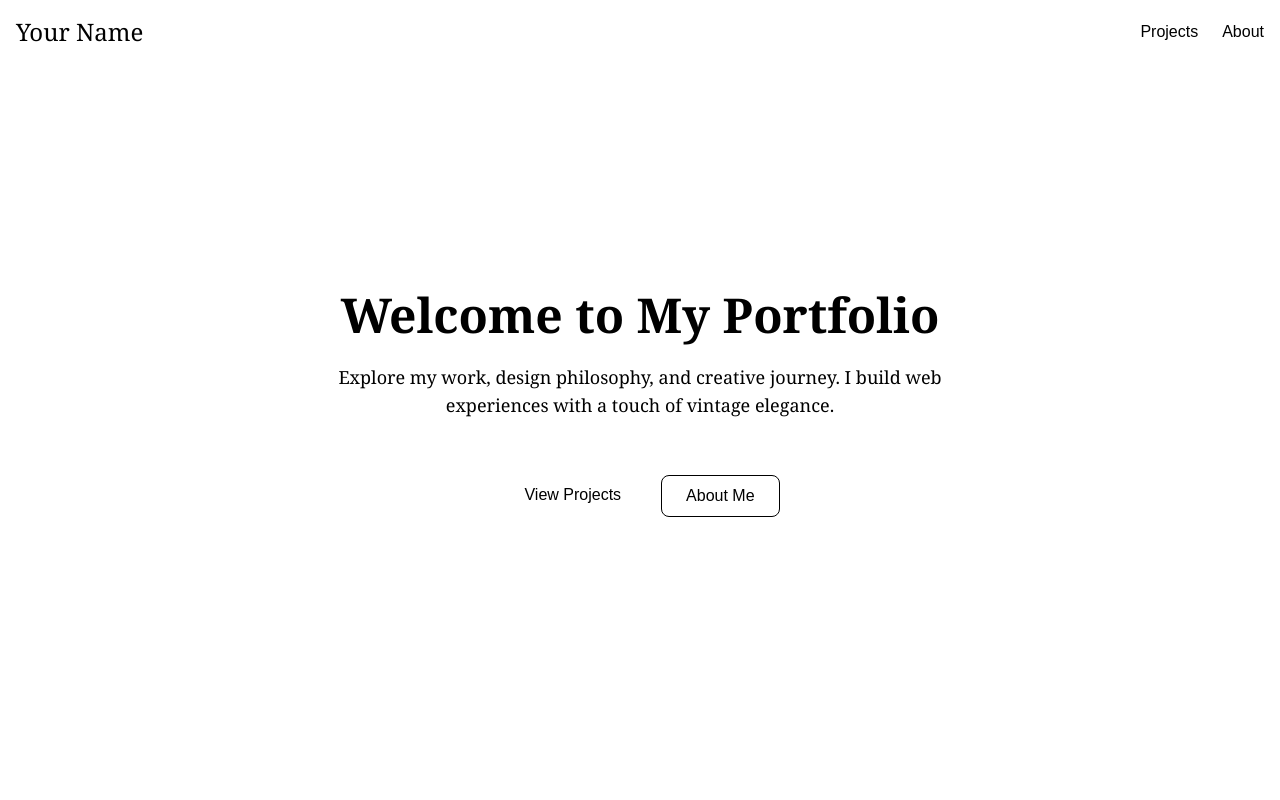
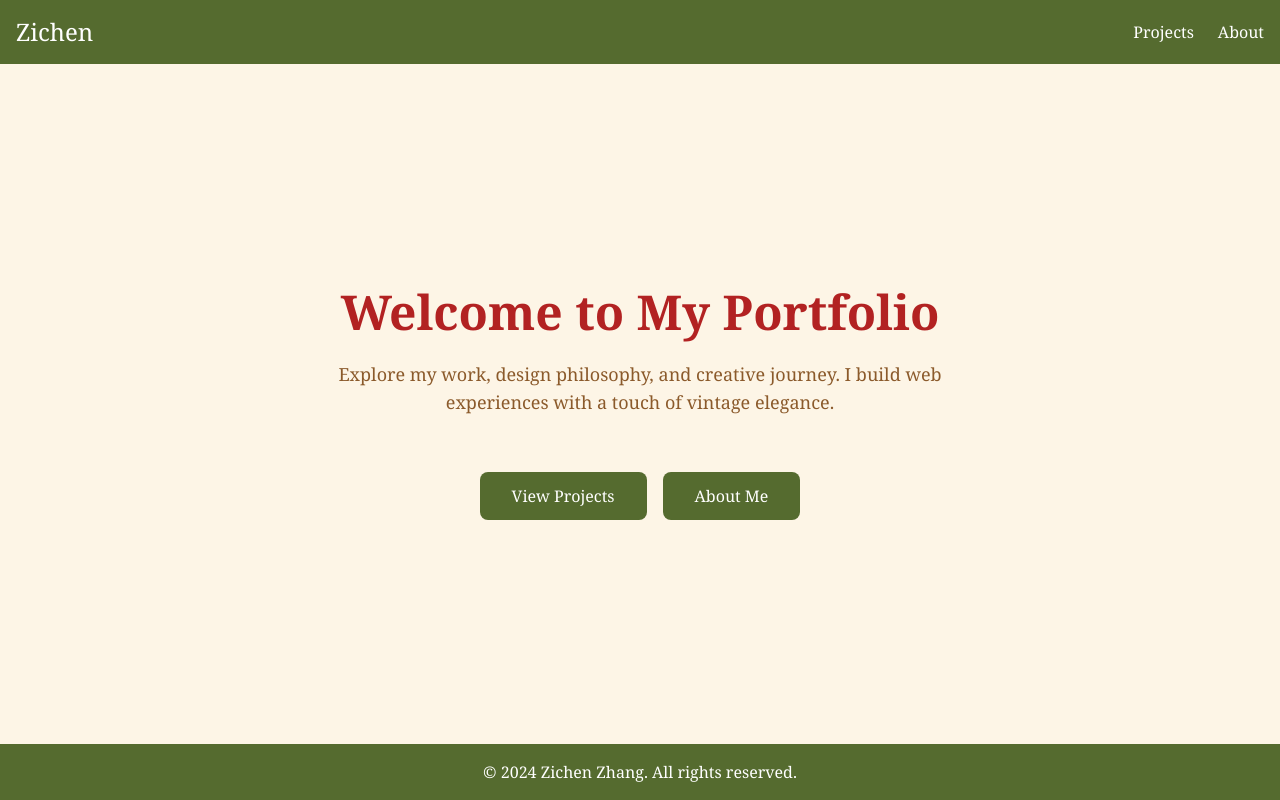
Before and after one commit to survivzhang/my-portfolio, a Next.js app in the folder client/: page / in a window 1280 px wide. Built offline with nearby package versions, Linux system fonts and the light colour scheme.

Commit message:
Css debug and name setting

```diff
--- a/client/app/globals.css
+++ b/client/app/globals.css
@@ -1,25 +1,16 @@
-@tailwind base;
-@tailwind components;
-@tailwind utilities;
+@import "tailwindcss/base";
+@import "tailwindcss/components";
+@import "tailwindcss/utilities";
 
 :root {
-  :root {
-    --background: #fdf5e6; /* 奶油白 */
-    --foreground: #8b5a2b; /* 焦糖棕 */
-    --primary: #b22222; /* 酒红 */
-    --secondary: #556b2f; /* 橄榄绿 */
-  }
-}
-
-@media (prefers-color-scheme: dark) {
-  :root {
-    --background: #0a0a0a;
-    --foreground: #ededed;
-  }
+  --background: #fdf5e6; /* 奶油白 背景 */
+  --foreground: #8b5a2b; /* 焦糖棕 文字 */
+  --primary: #b22222; /* 酒红 标题 */
+  --secondary: #556b2f; /* 橄榄绿 按钮 */
 }
 
 body {
+  background-color: var(--background);
   color: var(--foreground);
-  background: var(--background);
-  font-family: Arial, Helvetica, sans-serif;
+  font-family: "Georgia", "Times New Roman", serif;
 }
--- a/client/app/page.tsx
+++ b/client/app/page.tsx
@@ -7,12 +7,18 @@ export default function Home() {
       {/* 导航栏 */}
       <nav className="bg-secondary p-4">
         <div className="max-w-7xl mx-auto flex justify-between items-center">
-          <h1 className="text-foreground font-serif text-2xl">Your Name</h1>
+          <h1 className="text-white font-serif text-2xl">Zichen</h1>
           <div className="space-x-6">
-            <Link href="/projects" className="text-foreground ">
+            <Link
+              href="/projects"
+              className="text-white hover:text-background transition"
+            >
               Projects
             </Link>
-            <Link href="/about" className="text-foreground ">
+            <Link
+              href="/about"
+              className="text-white hover:text-background transition"
+            >
               About
             </Link>
           </div>
@@ -32,13 +38,13 @@ export default function Home() {
         <div className="mt-6 flex gap-4">
           <Link
             href="/projects"
-            className="bg-secondary text-black px-6 py-2 rounded-lg hover:opacity-80 transition"
+            className="bg-secondary text-white px-8 py-3 rounded-lg hover:bg-primary transition duration-300"
           >
             View Projects
           </Link>
           <Link
             href="/about"
-            className="border border-secondary text-secondary px-6 py-2 rounded-lg hover:bg-secondary hover:text-white transition"
+            className="bg-secondary text-white px-8 py-3 rounded-lg hover:bg-primary transition duration-300"
           >
             About Me
           </Link>
@@ -48,7 +54,9 @@ export default function Home() {
       {/* 页脚 */}
       <footer className="bg-secondary text-white p-4">
         <div className="max-w-7xl mx-auto text-center">
-          <p className="font-serif">© 2024 Your Name. All rights reserved.</p>
+          <p className="font-serif">
+            © 2024 Zichen Zhang. All rights reserved.
+          </p>
         </div>
       </footer>
     </div>
```
